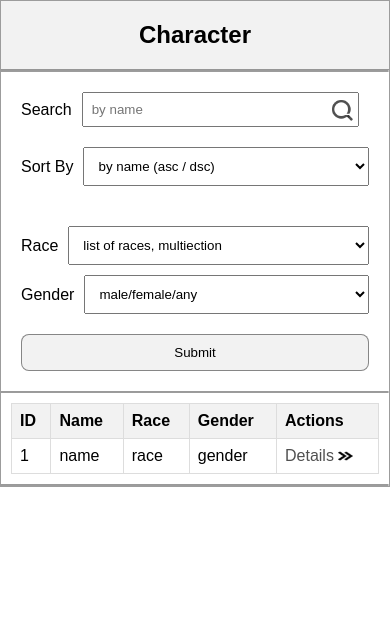
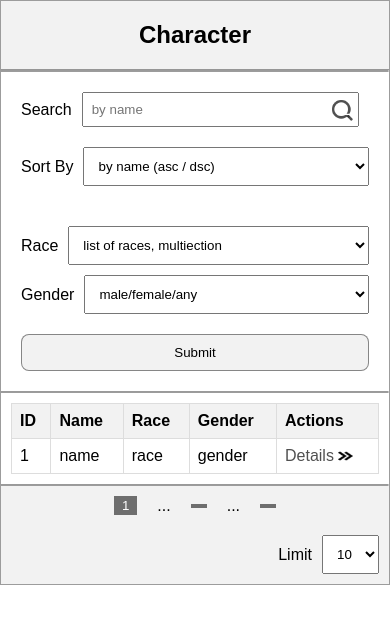
Before and after one commit to dheeraj-rs/Character-listing, a React (Vite) app: page / in a window 390 px wide. Shown: the top 624 px of the page. Built offline with nearby package versions, Linux system fonts and the light colour scheme.

Commit message:
Add Pagination & styles

```diff
--- /dev/null
+++ b/src/components/Pagination.jsx
@@ -0,0 +1,29 @@
+function Pagination() {
+  return (
+    <footer>
+      <div className="pagination">
+        <button className="active">1</button>
+        <span>...</span>
+        <button className="active"></button>
+        <span>...</span>
+        <button className="active"></button>
+      </div>
+
+      <div className="limit-container">
+        <div className="limit-div">
+          <p>Limit</p>
+          <select>
+            <option value="10">10</option>
+            <option value="20">20</option>
+            <option value="30">30</option>
+            <option value="40">40</option>
+            <option value="50">50</option>
+            <option value="60">60</option>
+          </select>
+        </div>
+      </div>
+    </footer>
+  );
+}
+
+export default Pagination;
--- a/src/pages/character-list-page/index.jsx
+++ b/src/pages/character-list-page/index.jsx
@@ -1,6 +1,7 @@
 import CharacterList from "../../components/CharacterList";
 import Controller from "../../components/Controller";
 import Header from "../../components/Header";
+import Pagination from "../../components/Pagination";
 import "../../styles/CharacterListingPage.css";
 function CharacterListingPage() {
   return (
@@ -12,6 +13,7 @@ function CharacterListingPage() {
         <hr />
         <CharacterList />
         <hr />
+        <Pagination/>
       </main>
     </section>
   );
--- a/src/styles/CharacterListingPage.css
+++ b/src/styles/CharacterListingPage.css
@@ -110,6 +110,44 @@ td {
   width: 15px;
   height: 10px;
 }
+/* Pagination */
+
+footer {
+  display: flex;
+  justify-content: space-between;
+  align-items: center;
+  background-color: #f2f2f2;
+  padding: 10px;
+  height: 12%;
+}
+
+.pagination {
+  display: flex;
+  align-items: center;
+  gap: 15px;
+}
+
+.pagination button {
+  padding: 2px 8px 2px 8px;
+  background-color: #3a3a3ab6;
+  color: #fff;
+  border: none;
+  margin: 0 5px;
+  cursor: pointer;
+}
+
+.limit-container {
+  display: flex;
+  justify-content: end;
+  align-items: center;
+  gap: 10px;
+}
+.limit-div {
+  display: flex;
+  justify-content: end;
+  align-items: center;
+  gap: 10px;
+}
 
 @media (max-width: 768px) {
   .main-container {
@@ -128,4 +166,20 @@ td {
   .gender-container {
     width: 100%;
   }
+  /* pagination */
+  footer {
+    flex-direction: column;
+    align-items: center;
+    gap: 20px;
+  }
+  .limit-container {
+    width: 100%;
+    display: flex;
+  }
+  .limit-div {
+    display: flex;
+    justify-content: end;
+    align-items: center;
+    gap: 10px;
+  }
 }
```
